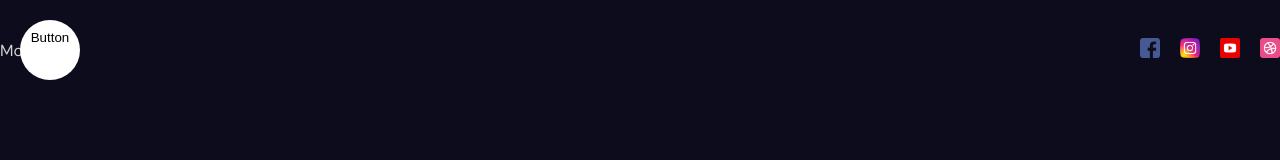
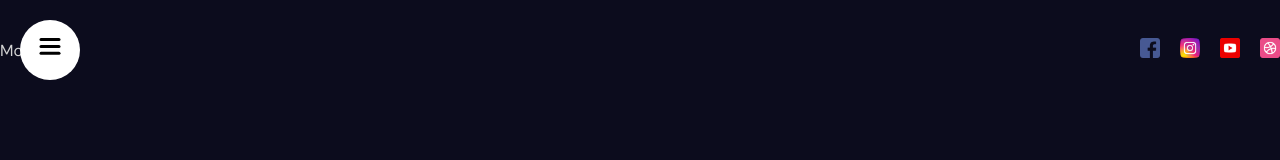
Before and after one commit to mdave94/vite-framer-exercise, a React (Vite) app: page / in a window 1280 px wide. Shown: the top 160 px of the page. Built offline with nearby package versions, Linux system fonts and the light colour scheme.

Commit message:
sidebar is done

```diff
--- a/src/App.jsx
+++ b/src/App.jsx
@@ -4,17 +4,16 @@
 const App = () => {
   return (
     <div>
-      <section>
+      <section id="Home">
         <Navbar />
-        <Sidebar />
       </section>
-      <section>Parallax</section>
+      <section id="Services">Parallax</section>
       <section>Services</section>
-      <section>Parallax</section>
+      <section id="Portfolio">Parallax</section>
       <section>Portfolio1</section>
       <section>portfolio2</section>
       <section>Portfolio3</section>
-      <section>Contact</section>
+      <section id="Contacts">Contact</section>
     </div>
   );
 };
--- a/src/components/navbar/Navbar.tsx
+++ b/src/components/navbar/Navbar.tsx
@@ -1,10 +1,12 @@
 import React from "react";
 import "./navbar.scss";
 import { motion } from "framer-motion";
+import Sidebar from "../sidebar/Sidebar";
 
 const Navbar = () => {
   return (
     <div className="navbar">
+      <Sidebar />
       <div className="wrapper">
         <motion.span
           initial={{ opacity: 0, scale: 0.5 }}
--- a/src/components/sidebar/Sidebar.tsx
+++ b/src/components/sidebar/Sidebar.tsx
@@ -1,7 +1,7 @@
 import Links from "./links/Links";
 import "./siedebar.scss";
 import React from "react";
-import ToggleButton from "./toggleButton/toggleButton";
+import ToggleButton from "./toggleButton/ToggleButton";
 import { useState } from "react";
 import { motion } from "framer-motion";
 const Sidebar = () => {
--- a/src/components/sidebar/links/Links.tsx
+++ b/src/components/sidebar/links/Links.tsx
@@ -1,9 +1,46 @@
 import React from "react";
+import { motion } from "framer-motion";
+const variants = {
+  open: {
+    transition: { staggerChildren: 0.1 },
+  },
+  closed: {
+    transition: {
+      staggerChildren: 0.05,
+      staggerDirection: -1,
+    },
+  },
+};
+
+const itemVariants = {
+  open: {
+    y: 0,
+    opacity: 1,
+  },
+  closed: {
+    y: 50,
+    opacity: 0,
+  },
+};
 
 const Links = () => {
+  const items = ["Home", "Services", "Portfolio", "Contacts", "About"];
+
   return (
     <>
-      <div className="links">asd</div>
+      <motion.div className="links" variants={variants}>
+        {items.map((item, index) => (
+          <motion.a
+            href={`#${item}`}
+            key={index}
+            variants={itemVariants}
+            whileHover={{ scale: 1.1 }}
+            whileTap={{ scale: 0.95 }}
+          >
+            {item}
+          </motion.a>
+        ))}
+      </motion.div>
     </>
   );
 };
--- a/src/components/sidebar/siedebar.scss
+++ b/src/components/sidebar/siedebar.scss
@@ -27,7 +27,10 @@
                 height: 100%;
                 gap:20px;
 
-            a{font-size: 40px;}
+            a{font-size: 40px;
+                }
+
+
         }
     }
 
@@ -36,7 +39,6 @@
         height:50px;
         border-radius:50%;
         position:fixed;
-        height: 25px;
         top:25px;
         left:25px;
         background-color: transparent;
--- a/src/components/sidebar/toggleButton/toggleButton.tsx
+++ b/src/components/sidebar/toggleButton/toggleButton.tsx
@@ -1,11 +1,45 @@
 import React from "react";
+import { motion } from "framer-motion";
 
 type ToggleButtonProps = {
   setOpen: React.Dispatch<React.SetStateAction<boolean>>;
 };
 
 const ToggleButton = ({ setOpen }: ToggleButtonProps) => {
-  return <button onClick={() => setOpen((prev) => !prev)}>Button</button>;
+  return (
+    <button onClick={() => setOpen((prev) => !prev)}>
+      <svg width="23" height="23" viewBox="0 0 23 23">
+        <motion.path
+          strokeWidth="3"
+          stroke="black"
+          strokeLinecap="round"
+          variants={{
+            closed: { d: "M 2 2.5 L 20 2.5" },
+            open: { d: "M 3 16.5 L 17 2.5" },
+          }}
+        />
+        <motion.path
+          strokeWidth="3"
+          stroke="black"
+          strokeLinecap="round"
+          d="M 2 9.423 L 20 9.423"
+          variants={{
+            closed: { opacity: 1 },
+            open: { opacity: 0 },
+          }}
+        />
+        <motion.path
+          strokeWidth="3"
+          stroke="black"
+          strokeLinecap="round"
+          variants={{
+            closed: { d: "M 2 16.346 L 20 16.346" },
+            open: { d: "M 3 2.5 L 17 16.346" },
+          }}
+        />
+      </svg>
+    </button>
+  );
 };
 
 export default ToggleButton;
```
